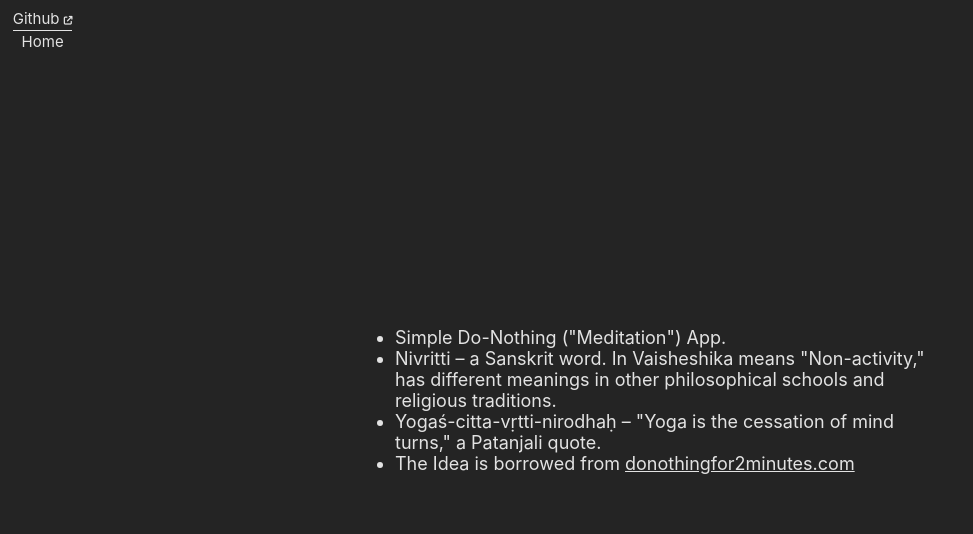
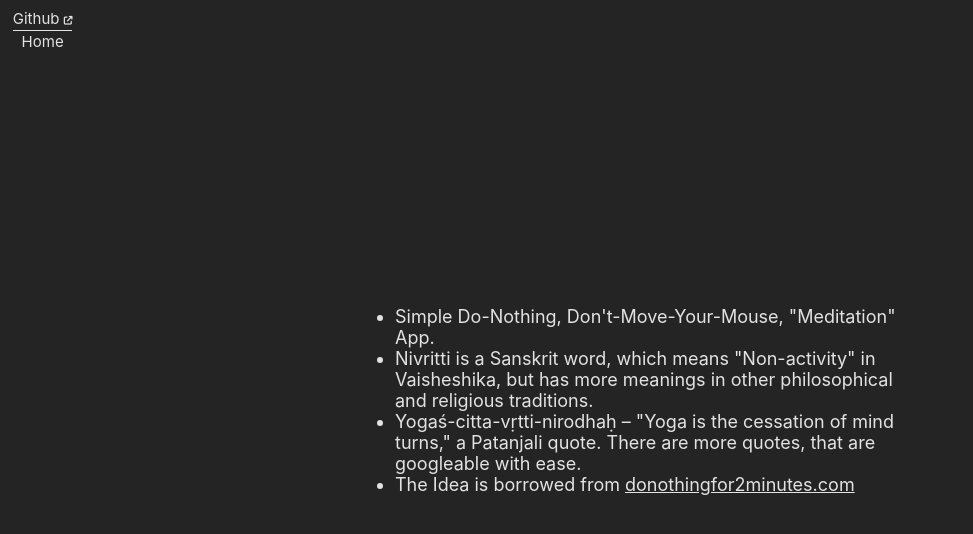
Before and after one commit to siebentod/nivritti, a React (Vite) app: page /about in a window 1280 px wide. Shown: the top 534 px of the page, without its empty margins (0-973 px from the left). Built offline with nearby package versions, Linux system fonts and the light colour scheme.

Commit message:
text improvement

```diff
--- a/src/About.jsx
+++ b/src/About.jsx
@@ -27,15 +27,20 @@ function About() {
       <div className="about">
         <div className="about__main">
           <ul>
-            <li>Simple Do-Nothing (&#34;Meditation&#34;) App.</li>
             <li>
-              Nivritti – a Sanskrit word. In Vaisheshika means
-              &#34;Non-activity,&#34; has different meanings in other
-              philosophical schools and religious traditions.
+              Simple Do-Nothing, Don&#39;t-Move-Your-Mouse, &#34;Meditation&#34;
+              App.
+            </li>
+            {/* <li>Don't-move-your-mouse simple meditation app</li> */}
+            <li>
+              Nivritti is a Sanskrit word, which means &#34;Non-activity&#34; in
+              Vaisheshika, but has more meanings in other philosophical and
+              religious traditions.
             </li>
             <li>
               Yogaś-citta-vṛtti-nirodhaḥ – &#34;Yoga is the cessation of mind
-              turns,&#34; a Patanjali quote.
+              turns,&#34; a&nbsp;Patanjali quote. There are more quotes, that
+              are googleable with ease.
             </li>
             {/* <li>
               There are also more then 5 quotes that are not too hard to find on
```
